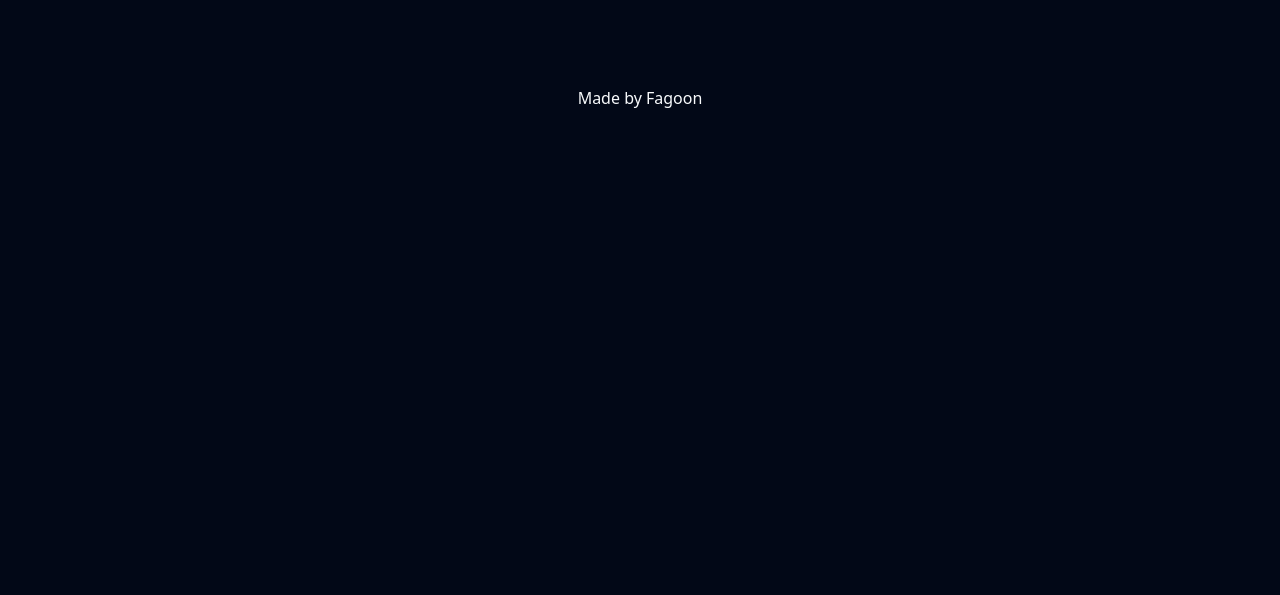
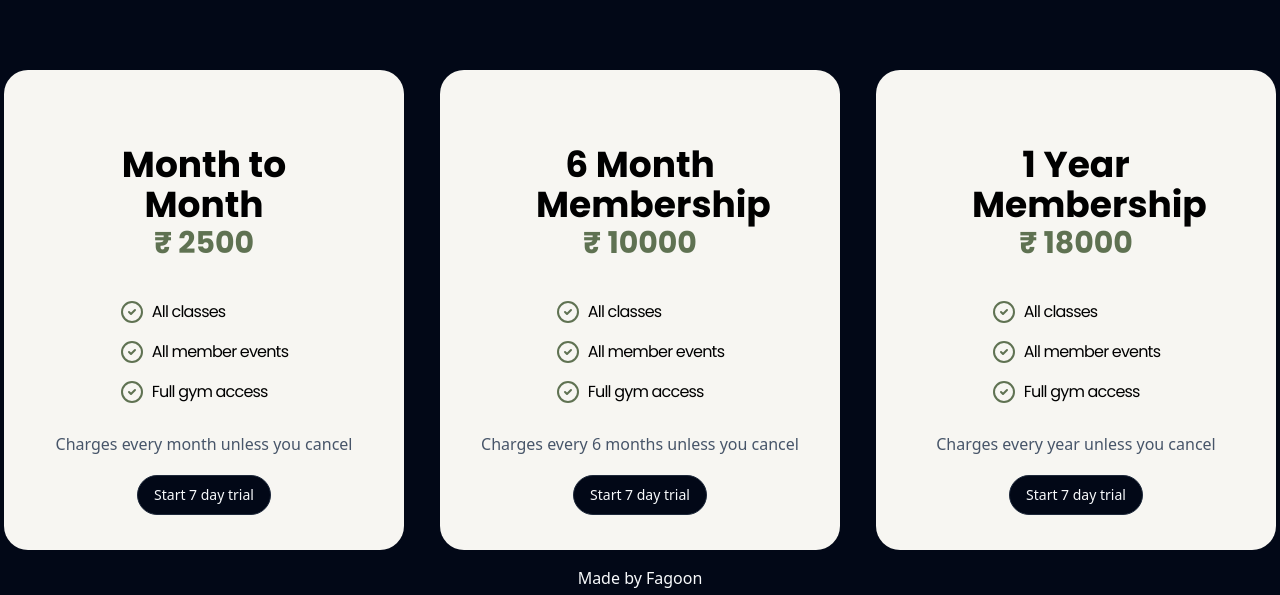
Before and after one commit to fagoon1311/Shred-City, a React (Vite) app: page / in a window 1280 px wide. Shown: the part 5282-5877 px from the top of the page. Before the commit the page ends 5400 px from the top, so only its background shows below. Built offline with nearby package versions, Linux system fonts and the light colour scheme; no server answers.

Commit message:
membercards

```diff
--- /dev/null
+++ b/src/components/membershipcards.jsx
@@ -0,0 +1,34 @@
+import React from 'react'
+import { Button } from './ui/button'
+import membershipdata from '../data/membershipdata.json'
+import { CircleCheck } from 'lucide-react'
+
+
+const MemberShipCards = () => {
+  return (
+    <div className='flex justify-evenly gap-8'>
+        {
+        membershipdata.map((data)=>{
+            return(
+                <div key={data.id} className='bg-[#f7f6f2] p-6 h-[30rem] w-[25rem] rounded-3xl flex flex-col items-center justify-evenly' >
+                    <div className='mb-5 mt-10 text-center w-[13rem] items-center'>
+                        <h1 className='text-black font-Poppins text-4xl font-bold'>{data.plan}</h1>
+                        <h1 className='text-[#5f7252] font-Poppins text-3xl font-bold'>{data.price}</h1>
+                    </div>
+                    <ul >
+                        {
+                            data.features.map((feature)=> <li className='font-Poppins tracking-tighter py-2 text-black'><span className='flex gap-2'><CircleCheck color='#5f7252'/> {feature}</span></li>)
+                        }
+                    </ul>
+                    <p className='text-slate-600 mt-2 mb-2'>{data.payment_info}</p>
+                    <Button variant='outline' className='rounded-l-full rounded-r-full'>Start 7 day trial</Button>
+                </div>
+            )
+        })
+        }
+    </div>
+
+  )
+}
+
+export default MemberShipCards
--- /dev/null
+++ b/src/data/membershipdata.json
@@ -0,0 +1,23 @@
+[
+    {
+        "id":1,
+        "plan":"Month to Month",
+        "price":"₹ 2500",
+        "features":["All classes", "All member events","Full gym access"],
+        "payment_info":"Charges every month unless you cancel"
+    },
+    {
+        "id":2,
+        "plan":"6 Month Membership",
+        "price":"₹ 10000",
+        "features":["All classes", "All member events","Full gym access"],
+        "payment_info":"Charges every 6 months unless you cancel"
+    },
+    {
+        "id":3,
+        "plan":"1 Year Membership ",
+        "price":"₹ 18000",
+        "features":["All classes", "All member events","Full gym access"],
+        "payment_info":"Charges every year unless you cancel"
+    }
+]
--- a/src/pages/landing.jsx
+++ b/src/pages/landing.jsx
@@ -1,3 +1,4 @@
+import MemberShipCards from '@/components/membershipcards'
 import ServiceCards from '@/components/servicecards'
 import ServiceDetail from '@/components/servicedetails'
 import { Button } from '@/components/ui/button'
@@ -27,6 +28,9 @@ const LandingPage = () => {
         <section>
           <ServiceDetail />
         </section>
+        <section>
+          <MemberShipCards />
+        </section>
       </main>
 
 
```
